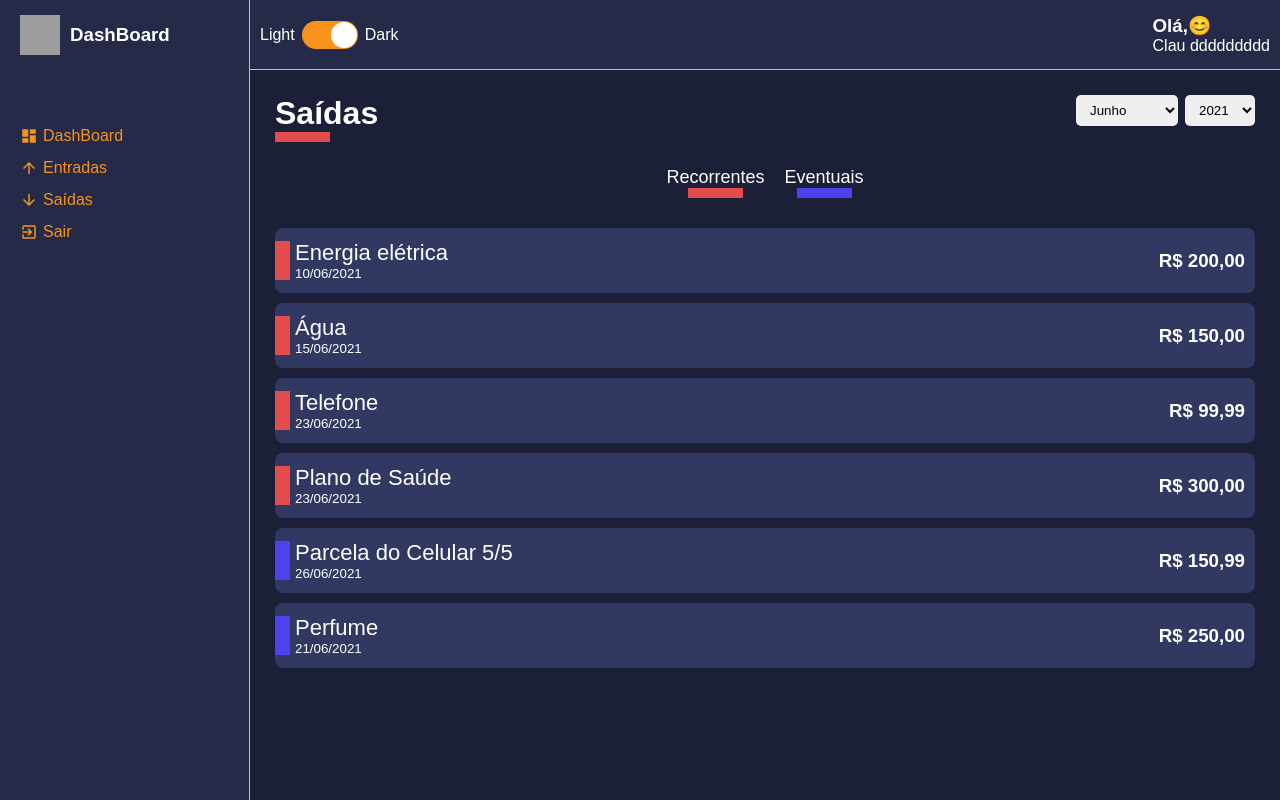
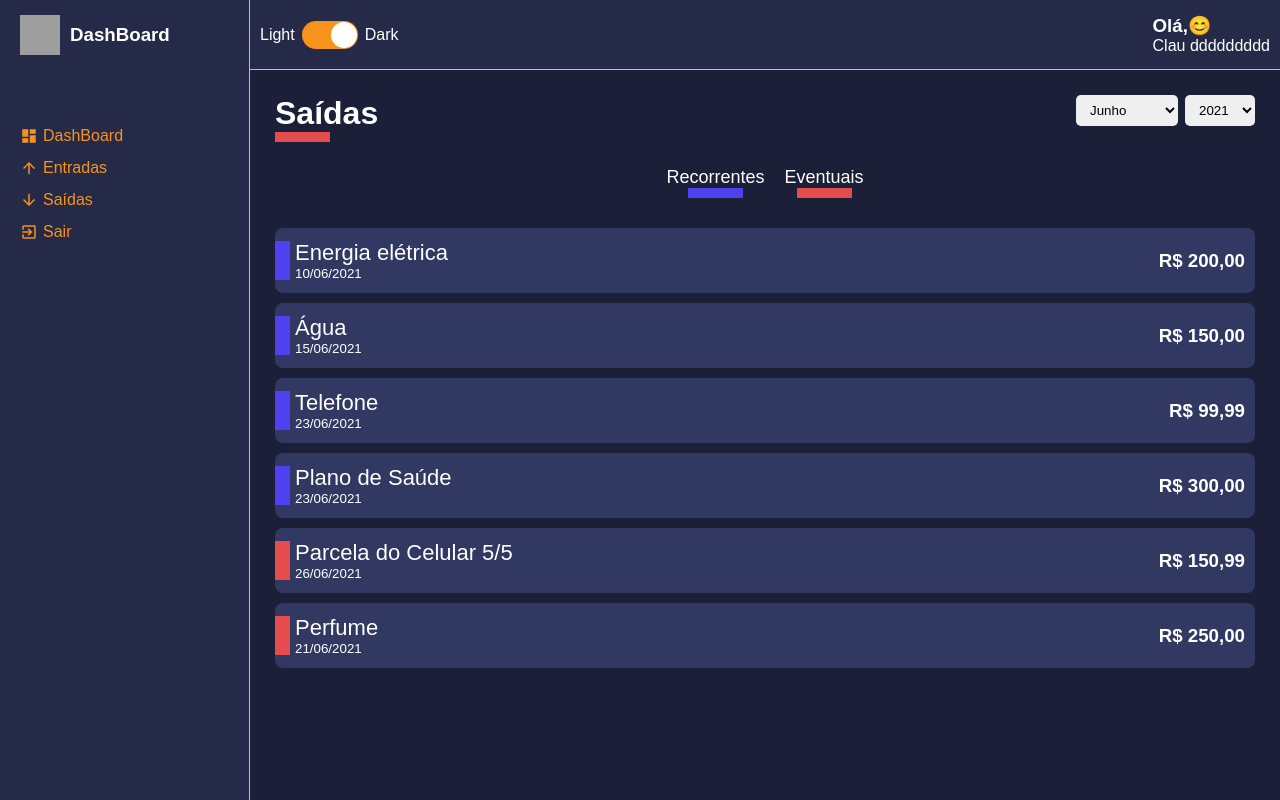
Before and after one commit to claudiadevsp/dashboard-typescript, a React (Create React App) app: page /list/1 in a window 1280 px wide. Built offline with nearby package versions, Linux system fonts and the light colour scheme; grey boxes are pictures that could not be loaded.

Commit message:
ajusted filter

```diff
--- a/src/components/ContentHeader/index.tsx
+++ b/src/components/ContentHeader/index.tsx
@@ -9,14 +9,16 @@ interface IContentHeaderProps {
     title: string;
     lineColor: string;
     children: React.ReactNode;
+    onClick(event: React.MouseEvent<HTMLDivElement>): void | undefined;
+
 }
 
 const ContentHeader: React.FC<IContentHeaderProps> = ({
-    title, lineColor, children
+    title, lineColor, children, onClick
 }) => {
 
     return (
-        <Container>
+        <Container onClick={onClick}>
             <TitleContainer lineColor={lineColor}>
                 <h1>{title}</h1>
             </TitleContainer>
--- a/src/components/ContentHeader/styles.ts
+++ b/src/components/ContentHeader/styles.ts
@@ -9,6 +9,7 @@ export const Container = styled.div`
     display: flex;
     justify-content: space-between;
     margin-bottom: 25px;
+    cursor: pointer;
 `;
 
 export const TitleContainer = styled.div<ITitleContainerProps>`
--- a/src/pages/Dashboard/index.tsx
+++ b/src/pages/Dashboard/index.tsx
@@ -2,6 +2,7 @@ import React from 'react';
 import { Container } from './styles';
 import ContentHeader from '../../components/ContentHeader';
 import SelectInput from '../../components/SelectInput';
+import { Console } from 'console';
 
 const Dashboard: React.FC = () => {
     const month = [
@@ -14,7 +15,7 @@ const Dashboard: React.FC = () => {
     ];
     return (
         <Container>
-            <ContentHeader title="Dashboard"  lineColor="#F7931B">
+            <ContentHeader title="Dashboard"  lineColor="#F7931B" onClick={() => {}}>
                 <SelectInput options={month} onChange={() =>{}} />
                 <SelectInput options={year} onChange={() =>{}}/>
             </ContentHeader>
--- a/src/pages/List/index.tsx
+++ b/src/pages/List/index.tsx
@@ -30,6 +30,9 @@ const List: React.FC<IRouteParams> = ({ match }) => {
     const [data, setData] = useState<IData[]>([]);
     const [monthSelected, setMonthSelected] = useState<string>(String(new Date().getMonth() + 1));
     const [yearSelected, setYearSelected] = useState<string>(String(new Date().getFullYear()));
+    const [selectedFrequency, setSelectedFrequency] = useState<string[]>([]);
+    const [activedRecurrent, setActivedRecurrent] = useState<boolean>(true);
+    const [activedEventual, setActivedEventual] = useState<boolean>(true);
     const { type } = match.params;
 
     const configs = useMemo(() => {
@@ -47,6 +50,20 @@ const List: React.FC<IRouteParams> = ({ match }) => {
             }
     }, [type]);
 
+    const handleFrequencyClick = (frequency: string) => {
+        if (frequency === 'recorrente') {
+            setActivedRecurrent(true);
+            setActivedEventual(false);
+        } else {
+            setActivedRecurrent(false);
+            setActivedEventual(true);
+        }
+
+        const alreadySelected = selectedFrequency.findIndex(item => item === frequency);
+        console.log(alreadySelected);
+        setSelectedFrequency([frequency]);
+    };
+
 
     useEffect(() => {
         const filteredData = configs.listData.filter((item) => {
@@ -54,7 +71,10 @@ const List: React.FC<IRouteParams> = ({ match }) => {
             const month = String((date.getMonth() + 1));
             const year = String(date.getFullYear());
 
-            return month === monthSelected && year === yearSelected;
+            if (selectedFrequency.length === 0) {
+                return month === monthSelected && year === yearSelected;
+            }
+            return month === monthSelected && year === yearSelected && item.frequency === selectedFrequency[0];
         });
 
         const formattedData = filteredData.map((item) => {
@@ -63,11 +83,11 @@ const List: React.FC<IRouteParams> = ({ match }) => {
                 amountFormatted: formatCurrency(Number(item.amount)),
                 frequency: item.frequency,
                 dateFormatted: formatDate(item.date),
-                tagColor: (item.frequency === 'recorrente') ? '#E44C4E' : '#4E41F0'
+                tagColor: (item.frequency === 'recorrente') ? '#4E41F0' : '#E44C4E'
             }
         });
         setData(formattedData);
-    }, [configs.listData, monthSelected, yearSelected]);
+    }, [configs.listData, monthSelected, yearSelected, selectedFrequency]);
 
 
     const months = useMemo(() => {
@@ -96,10 +116,12 @@ const List: React.FC<IRouteParams> = ({ match }) => {
         });
     }, [configs.listData]);
 
+
     return (
         <Container>
             <ContentHeader
                 title={configs.title}
+                onClick={() => setSelectedFrequency([])}
                 lineColor={configs.lineColor}
             >
                 <SelectInput
@@ -114,10 +136,18 @@ const List: React.FC<IRouteParams> = ({ match }) => {
                 />
             </ContentHeader>
             <Filters>
-                <Button textType={'recurrent'}>
+                <Button
+                    textType={'recurrent'}
+                    onClick={() => handleFrequencyClick('recorrente')}
+                    actived={activedRecurrent}
+                >
                     Recorrentes
                 </Button>
-                <Button textType={'eventual'}>
+                <Button
+                    textType={'eventual'}
+                    onClick={() => handleFrequencyClick('eventual')}
+                    actived={activedEventual}
+                >
                     Eventuais
                 </Button>
             </Filters>
--- a/src/pages/List/styles.ts
+++ b/src/pages/List/styles.ts
@@ -2,6 +2,7 @@ import styled from 'styled-components';
 
 interface IButtonProps {
     textType: string;
+    actived: boolean;
 };
 
 export const Container = styled.div`
@@ -25,6 +26,7 @@ export const Button = styled.button<IButtonProps>`
     color: ${props => props.theme.colors.white};
     margin: 0 10px;
     transition: opacity .3s;
+    opacity: ${props => props.actived ? 1 : .3};
 
     &:hover {
         opacity: .7;
@@ -36,6 +38,6 @@ export const Button = styled.button<IButtonProps>`
         margin: 0 auto;
         width: 55px;
         border-bottom: 10px solid
-        ${ props => props.textType ==='recurrent' ? props.theme.colors.warning : props.theme.colors.success};
+        ${ props => props.textType ==='recurrent' ? props.theme.colors.success : props.theme.colors.warning};
     }
 `;
```
